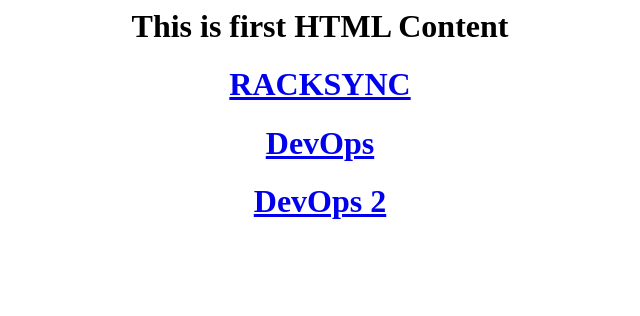
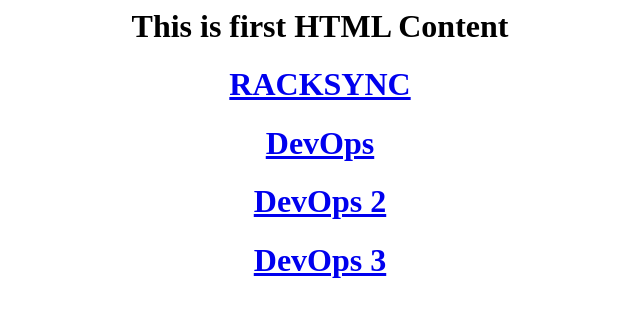
Before and after one commit to logmatter/www2, a plain HTML site: page index.html in a window 1280 px wide. Shown: the whole page, without its empty margins (320-960 px from the left). Drawn offline with Linux system fonts and the light colour scheme.

Commit message:
update index

```diff
--- a/index.html
+++ b/index.html
@@ -2,3 +2,4 @@
 <center><h1><a href="racksync.html">RACKSYNC</a></h1></center>
 <center><h1><a href="devops.html">DevOps</a></h1></center>
 <center><h1><a href="devops2.html">DevOps 2</a></h1></center>
+<center><h1><a href="devops3.html">DevOps 3</a></h1></center>
```
